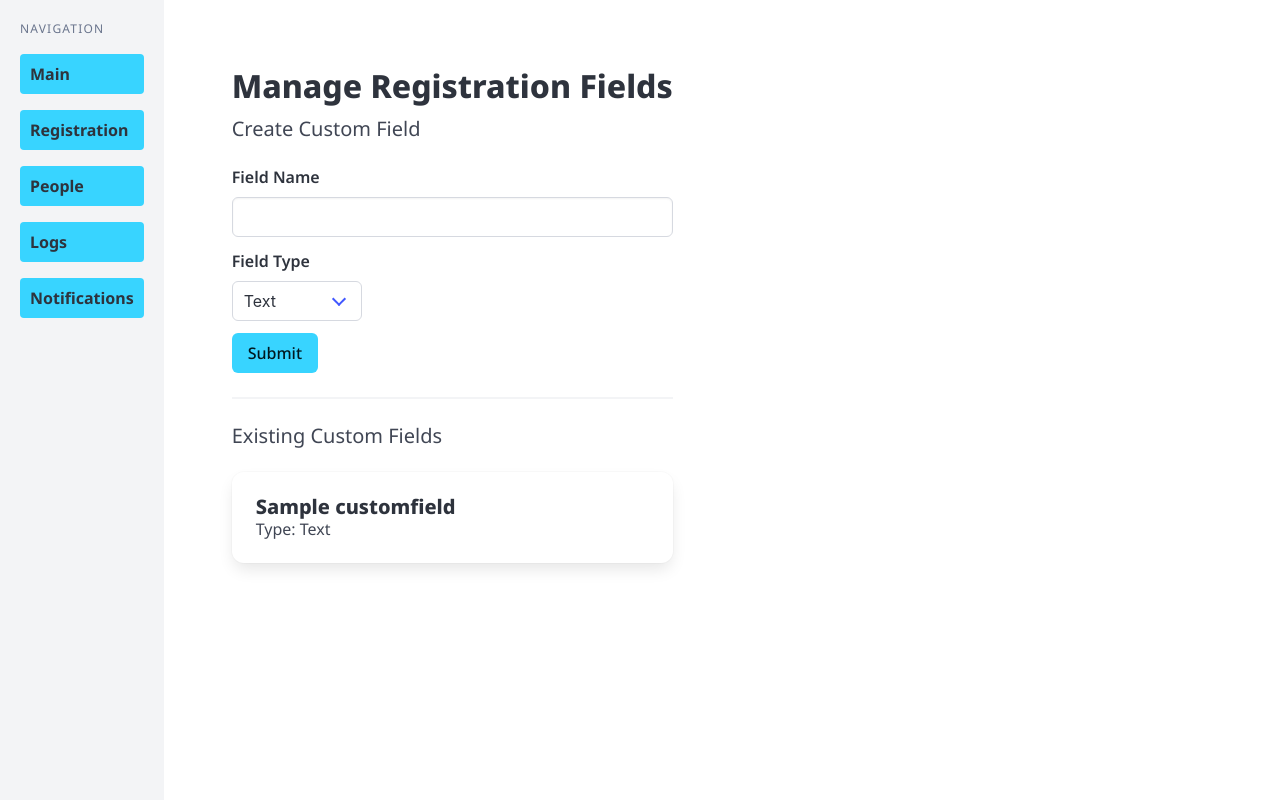
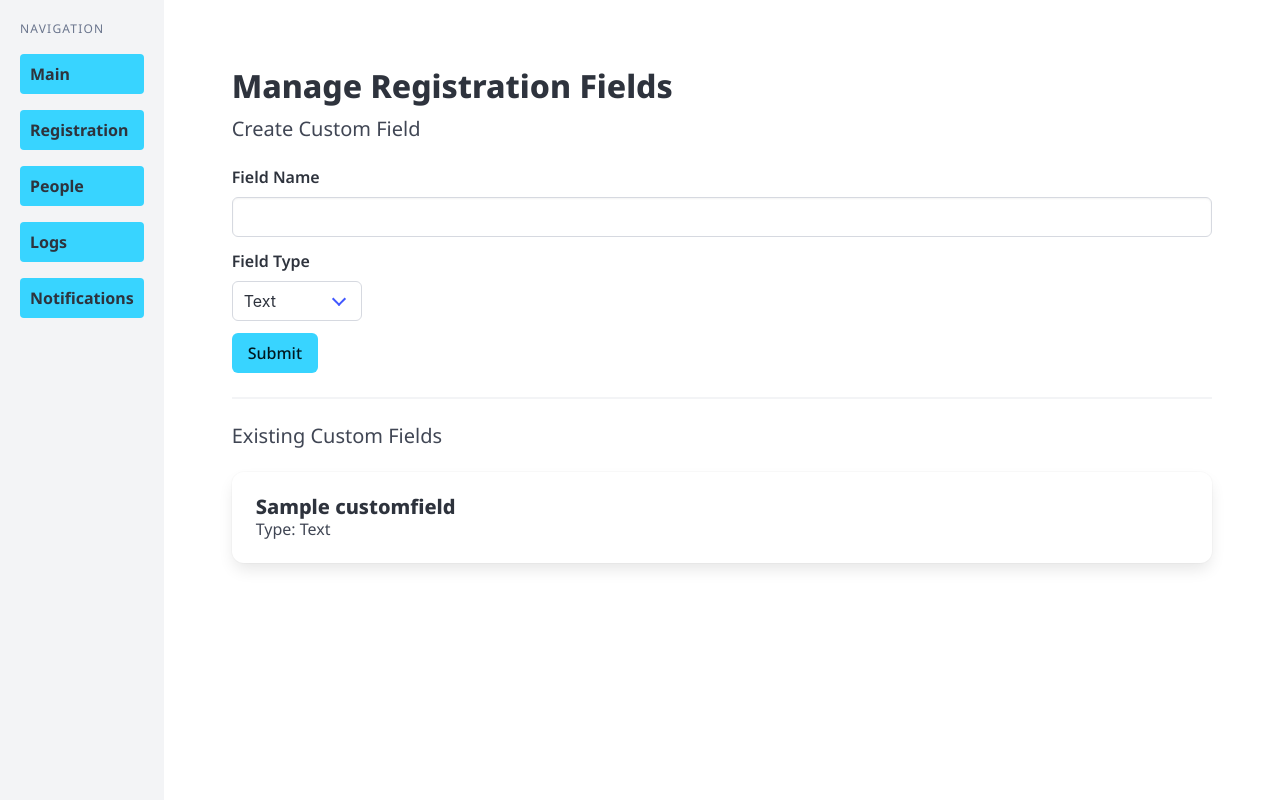
Before and after one commit to Avaneesh-Chopdekar/Identiv, a Django app: page /dashboard/registration_fields/ in a window 1280 px wide. Run offline with Django 5.2, Linux system fonts and the light colour scheme; a user stored in the database is signed in; tables that the repository leaves empty hold one stand-in row (values such as "Sample post").

Commit message:
made dashboard content take 100% width

```diff
--- a/app/utils.py
+++ b/app/utils.py
@@ -10,6 +10,7 @@ from app.models import Person
 def find_person_by_embedding(face_embedding):
     persons = Person.objects.all()
 
+    # TODO: Optimize this later
     for person in persons:
         # person.face_embedding is assumed to be a vector from pgVector field
         stored_embedding = np.array(
--- a/dashboard/static/dashboard/style.css
+++ b/dashboard/static/dashboard/style.css
@@ -27,6 +27,7 @@ body {
 
 .main-content {
     padding: 20px;
+    width: 100%;
 }
 
 /* Full height for content area */
```
